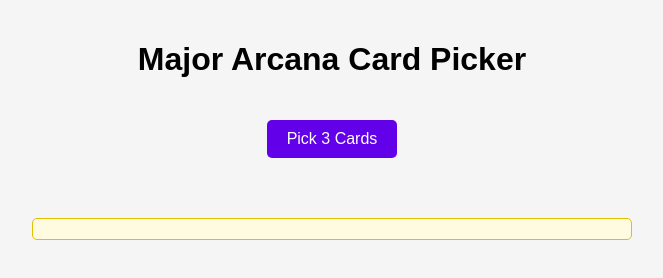
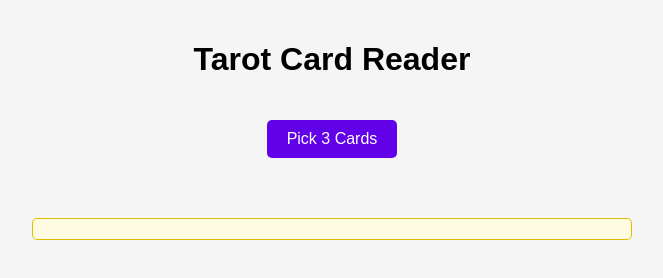
Before and after one commit to uditagowdety/tarot-reader, a plain HTML site: page frontend/index.html in a window 1280 px wide. Shown: the whole page, without its empty margins (308-971 px from the left). Drawn offline with Linux system fonts and the light colour scheme.

Commit message:
changed the title

```diff
--- a/frontend/index.html
+++ b/frontend/index.html
@@ -8,7 +8,7 @@
 </head>
 <body>
     <div class="container">
-        <h1>Major Arcana Card Picker</h1>
+        <h1>Tarot Card Reader</h1>
         <button id="pick-cards">Pick 3 Cards</button>
         <div id="cards-display" class="cards-display"></div>
         <div id="interpretation" class="interpretation"></div>
```
